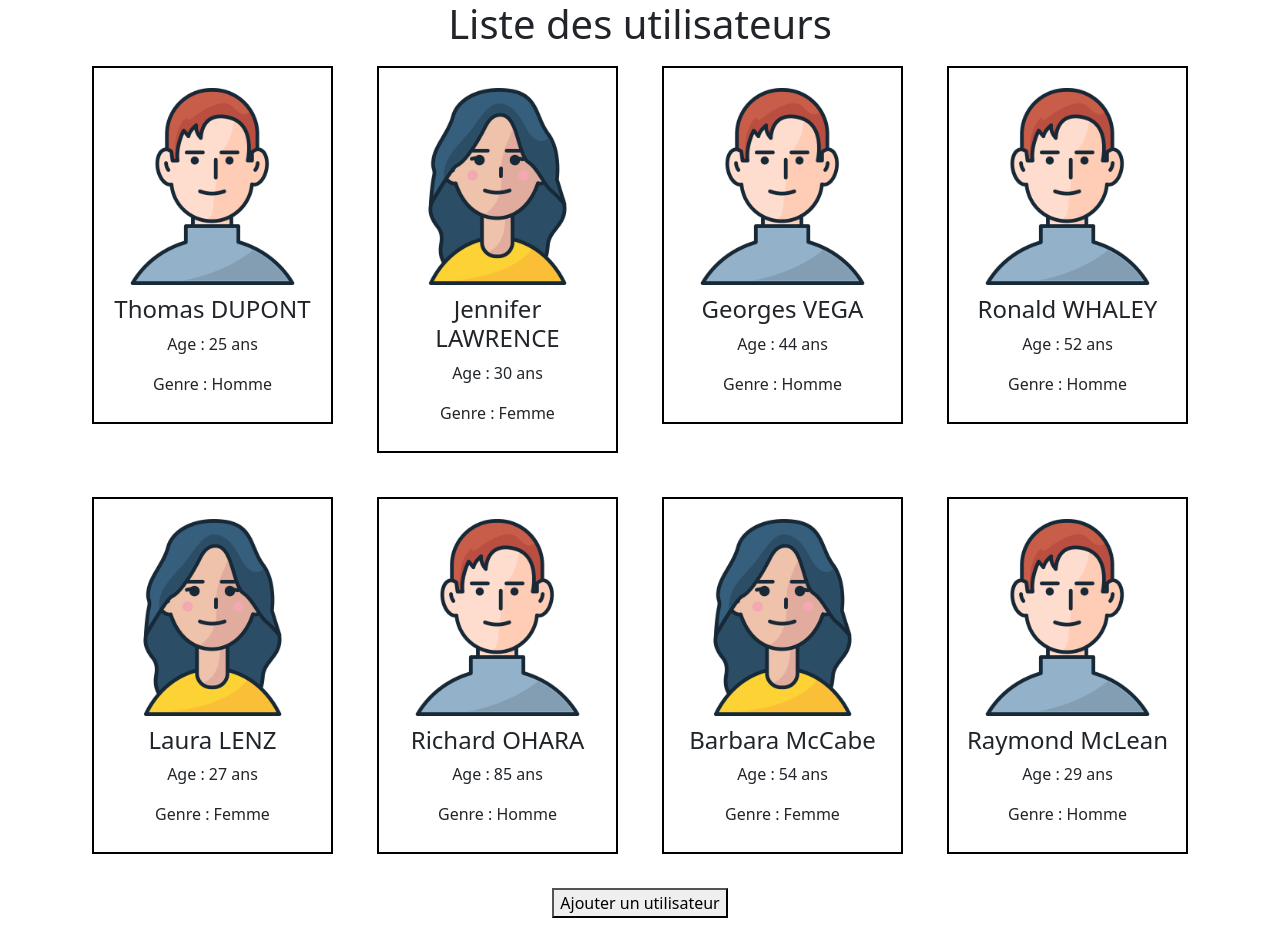
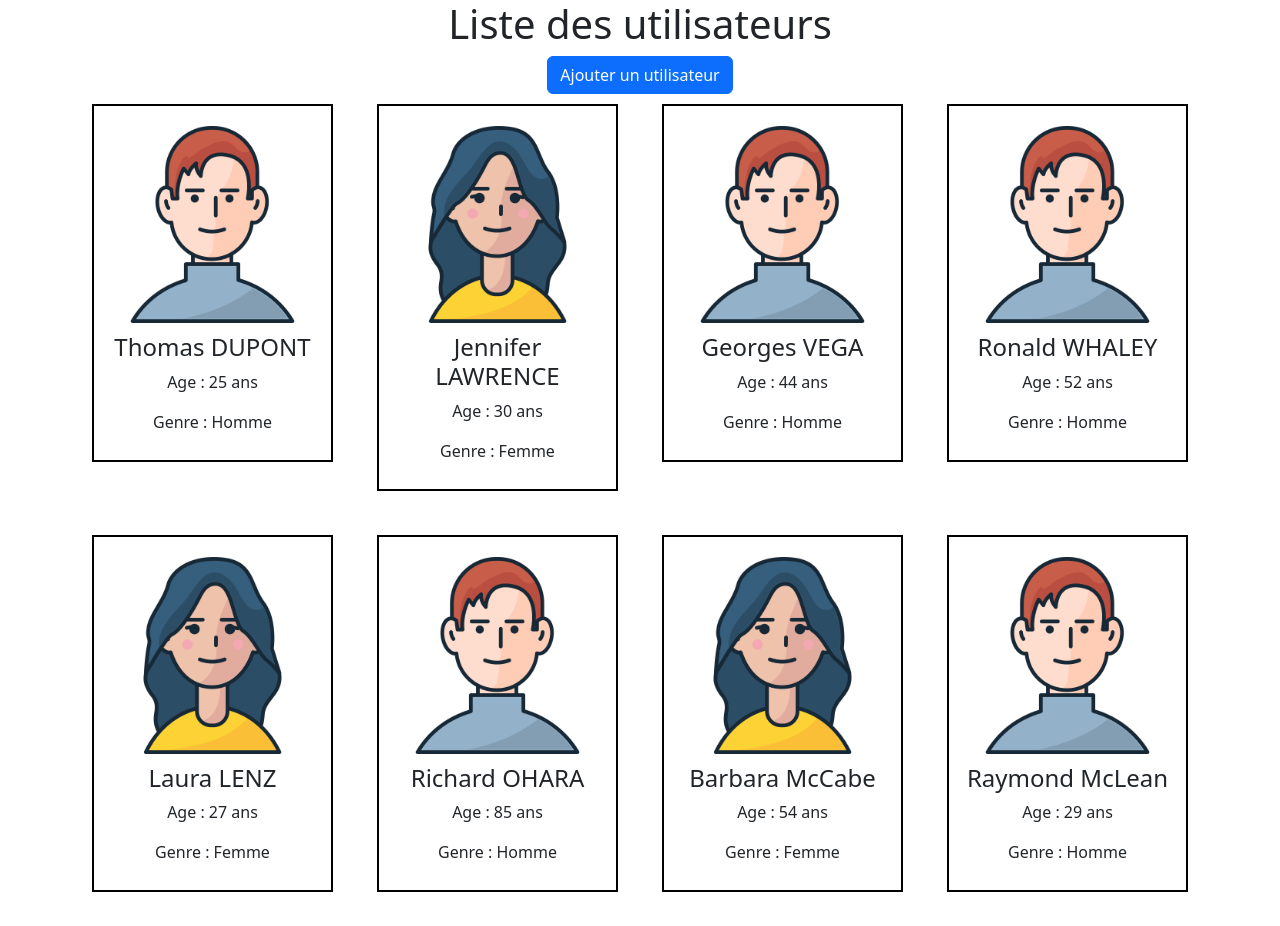
Before and after one commit to Syltyce/projet_react_liste_utilisateur, a React (Create React App) app: page / in a window 1280 px wide. Built offline with nearby package versions, Linux system fonts and the light colour scheme.

Commit message:
ajustements

```diff
--- a/src/component/AddFormUser.jsx
+++ b/src/component/AddFormUser.jsx
@@ -65,7 +65,7 @@ const AddFormUser = ({ addUser, setIsAdding }) => {
                 <option value="Femme">Femme</option>
             </select>
 
-            <button type="submit">Ajouter</button>
+            <button className="btn btn-primary" type="submit">Ajouter</button>
             </form>
         </div>
     );
--- a/src/component/AddUserButton.jsx
+++ b/src/component/AddUserButton.jsx
@@ -7,7 +7,7 @@ const AddUserButton = ({ addUser }) => {
     return (
     <div className="add-user-button">
         {!isAdding ? (
-        <button onClick={() => setIsAdding(true)}> Ajouter un utilisateur </button>
+        <button className="btn btn-primary" onClick={() => setIsAdding(true)}> Ajouter un utilisateur </button>
         ) : (
         <AddFormUser addUser={addUser} setIsAdding={setIsAdding} />
         )}
--- a/src/component/Container.jsx
+++ b/src/component/Container.jsx
@@ -108,12 +108,14 @@ const Container = () => {
     return (
     // Contenu de la page
     <div className="container">
-        <h1>Liste des utilisateurs</h1>
-        <UserList users={users} setEditingUser={setEditedUser} />
+        <div className='row'>
+            <h1>Liste des utilisateurs</h1>
+            <AddUserButton addUser={addUser} />
+        </div>
         {editingUser && (
         <EditForm user={editingUser} setEditingUser={setEditedUser} updateUser={updateUser} deleteUser={deleteUser}/>
         )}
-        <AddUserButton addUser={addUser} />
+        <UserList users={users} setEditingUser={setEditedUser} />
     </div>
     );
 
```
